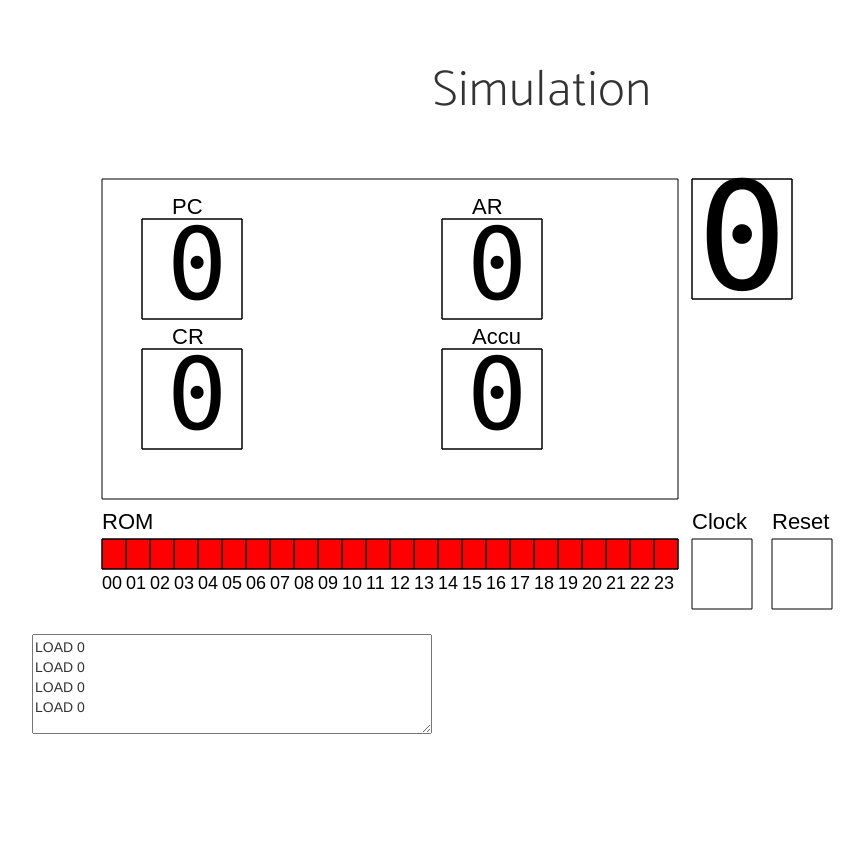
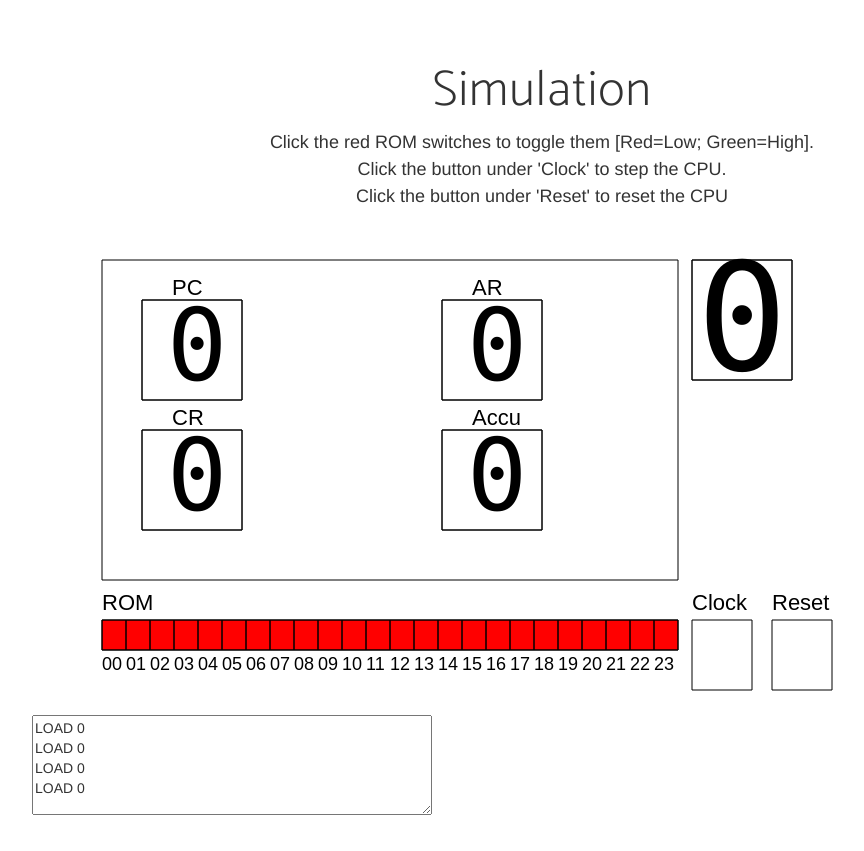
Before and after one commit to lilfolr/ELEC4403_Group111, a plain HTML site: page index.html in a window 1280 px wide. Shown: the part 2300-3151 px from the top of the page, without its empty margins (98-962 px from the left). Drawn offline with nearby package versions, Linux system fonts and the light colour scheme; a web font is replaced by a local one.

Commit message:
Add instructions for simulation

```diff
--- a/index.html
+++ b/index.html
@@ -178,6 +178,15 @@
                   <div class="section-heading">
                       <div class="text-center">
                       <h2>Simulation</h2>
+                      <p>
+                        Click the red ROM switches to toggle them [Red=Low; Green=High].
+                      </p>
+                      <p>
+                        Click the button under 'Clock' to step the CPU.
+                      </p>
+                      <p>
+                        Click the button under 'Reset' to reset the CPU
+                      </p>
                       <canvas id="simulationCanvas" width="1000" height="500"></canvas>
                   </div>
                       <textarea id="log" style="width:400px; height:100px;margin-left: 60px;"> </textarea>
```
